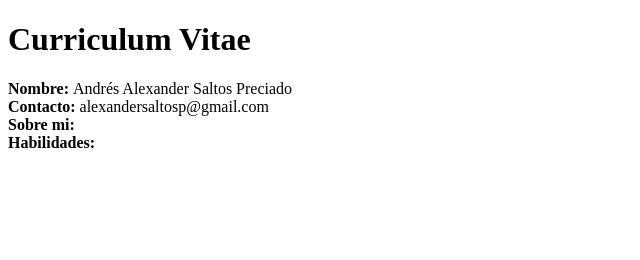
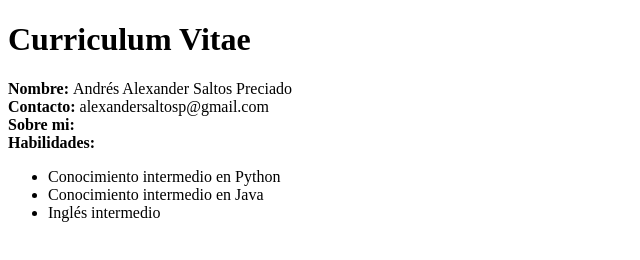
Before and after one commit to isaltosf/Curriculum, a plain HTML site: page Curriculum.html in a window 1280 px wide. Shown: the whole page, without its empty margins (0-640 px from the left). Drawn offline with Linux system fonts and the light colour scheme.

Commit message:
Agregar información a mi Curriculum

```diff
--- a/Curriculum.html
+++ b/Curriculum.html
@@ -13,7 +13,9 @@
     <b>Sobre mi: </b> <br>
     <b>Habilidades: </b>
     <ul>
-
+        <li>Conocimiento intermedio en Python</li>
+        <li>Conocimiento intermedio en Java </li>
+        <li>Inglés intermedio </li>
     </ul>
     </p>
 </body>
```
